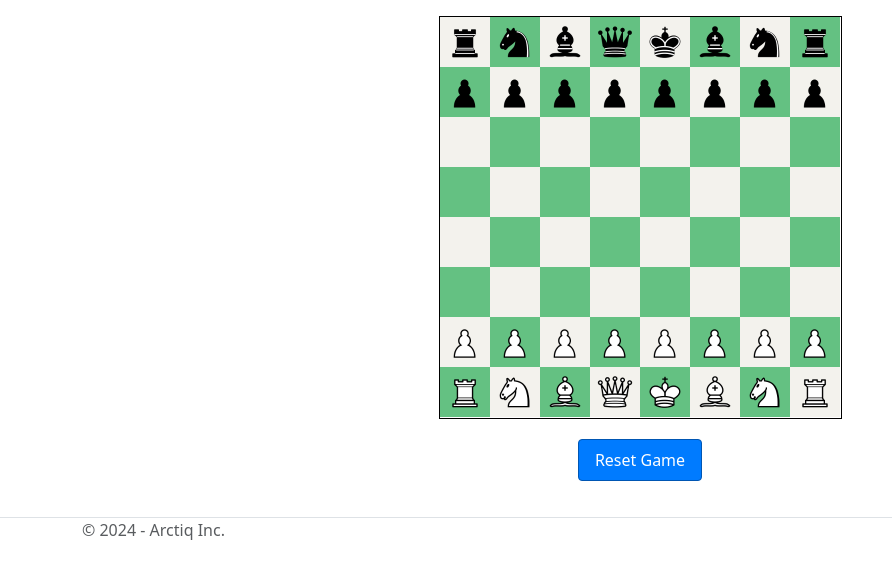
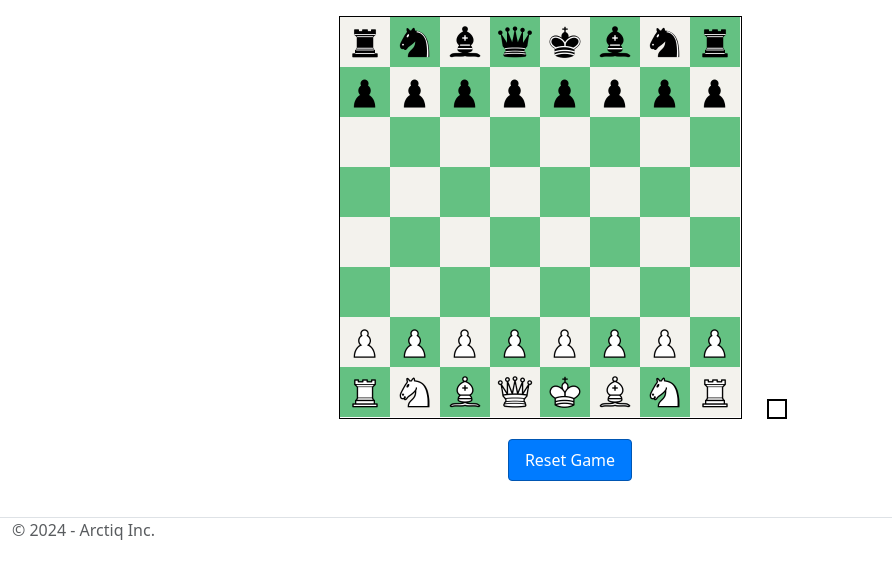
Before and after one commit to ArctiqTeam/arctiq-copilot-trail, an ASP.NET Core app: page / in a window 1280 px wide. Shown: the part 57-636 px from the top of the page, without its empty margins (0-892 px from the left). Run offline with ASP.NET Core 8, Linux system fonts and the light colour scheme; some libraries are stand-ins or nearby versions.

Commit message:
turn indicator func

```diff
--- a/chessweb-cs/Controllers/GameController.cs
+++ b/chessweb-cs/Controllers/GameController.cs
@@ -27,12 +27,14 @@ public class GameController : Controller
         {
             return Json(new {
                 success = false,
-                message = moveMessage,
-                currentTurn = _gameState.CurrentTurn.ToString().ToLower()
+                message = moveMessage
             });
         }
 
-        return Json(new { success = true });
+        return Json(new {
+            success = true,
+            currentTurn = _gameState.CurrentTurn.ToString().ToLower()
+        });
     }
 
     [HttpPost]
--- a/chessweb-cs/Views/Game/Index.cshtml
+++ b/chessweb-cs/Views/Game/Index.cshtml
@@ -3,6 +3,9 @@
 }
 
 @model GameState
+<div class="chess-container">
+    <div class="board-wrapper">
+
         <div class="chess-board">
             @for (int row = 0; row < 8; row++)
             {
@@ -27,6 +30,12 @@
                     }
                 </div>
             }
+        </div>
+    </div>
+    <div class="indicators-panel">
+        <div class="turn-indicator white-turn active-turn" id="whiteTurnIndicator"></div>
+        <div class="turn-indicator black-turn" id="blackTurnIndicator"></div>
+    </div>
 </div>
 <div class="controls">
     <button id="resetButton" class="btn btn-primary">Reset Game</button>
@@ -57,7 +66,20 @@ document.querySelectorAll('.square').forEach(square => {
             .then(response => response.json())
             .then(data => {
                 if (data.success) {
-                    //alert(selectedCell.innerHTML);
+                    // Update turn indicators
+                    const whiteTurnIndicator = document.getElementById('whiteTurnIndicator');
+                    const blackTurnIndicator = document.getElementById('blackTurnIndicator');
+                    // Remove active-turn from both
+                    whiteTurnIndicator.classList.remove('active-turn');
+                    blackTurnIndicator.classList.remove('active-turn');
+
+                    // Add to correct indicator
+                    if (data.currentTurn === 'white') {
+                        whiteTurnIndicator.classList.add('active-turn');
+                    } else {
+                        blackTurnIndicator.classList.add('active-turn');
+                    }
+
                     // Clear previous highlights
                     document.querySelectorAll('.last-move-from, .last-move-to')
                         .forEach(el => el.classList.remove('last-move-from', 'last-move-to'));
--- a/chessweb-cs/wwwroot/css/chess.css
+++ b/chessweb-cs/wwwroot/css/chess.css
@@ -7,7 +7,7 @@
     margin: 0 auto;
     padding: 0;
     /* Remove positioning if not needed */
-    position: static;
+    position: relative;
 }
 
 .row {
@@ -46,3 +46,44 @@
 .selected {
     background-color: #e2e6ea !important;
 }
+
+.white-turn {
+    bottom: 0;
+    background-color: white;
+    border: 2px solid black;
+}
+
+.black-turn {
+    top: 0;
+    background-color: black;
+}
+
+.active-turn {
+    display: block !important;
+}
+
+.chess-container {
+    display: flex;
+    justify-content: center;
+    align-items: flex-start;
+    gap: 10px;
+    width: 100%;
+}
+
+.board-wrapper {
+    flex: 0 0 auto;
+}
+
+.indicators-panel {
+    flex: 0 0 50px;
+    height: 403px; /* Match board height */
+    position: relative;
+}
+
+.turn-indicator {
+    width: 20px;
+    height: 20px;
+    position: absolute;
+    left: 15px;
+    display: none;
+}
--- a/chessweb-cs/wwwroot/css/site.css
+++ b/chessweb-cs/wwwroot/css/site.css
@@ -41,3 +41,8 @@ body {
 .btn-primary:hover {
   background-color: #0056b3;
 }
+
+.container {
+  position: relative;
+  display: inline-block;
+}
```
Also changed, not shown: chessweb-cs/chessweb-cs.csproj. Lines whose indentation alone changed are shown as unchanged.
